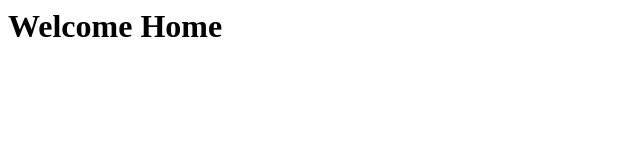
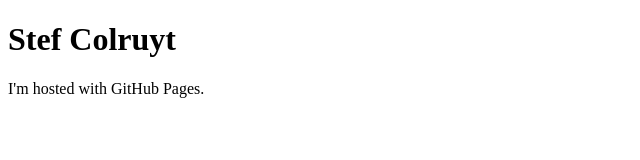
Before and after one commit to SteCol/SteCol.github.io, a plain HTML site: page index.html in a window 1280 px wide. Shown: the whole page, without its empty margins (0-640 px from the left). Drawn offline with Linux system fonts and the light colour scheme.

Commit message:
Updated index.html

```diff
--- a/index.html
+++ b/index.html
@@ -1 +1,7 @@
-<h1>Welcome Home</h1>
+<!DOCTYPE html>
+<html>
+<body>
+<h1>Stef Colruyt</h1>
+<p>I'm hosted with GitHub Pages.</p>
+</body>
+</html>
```
